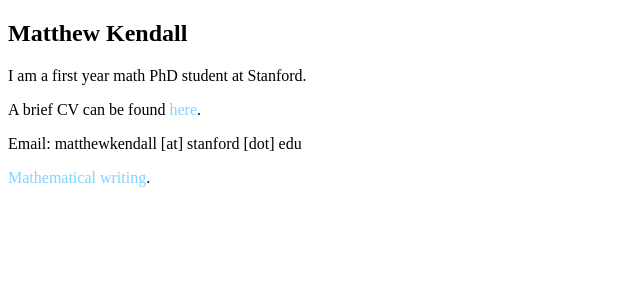
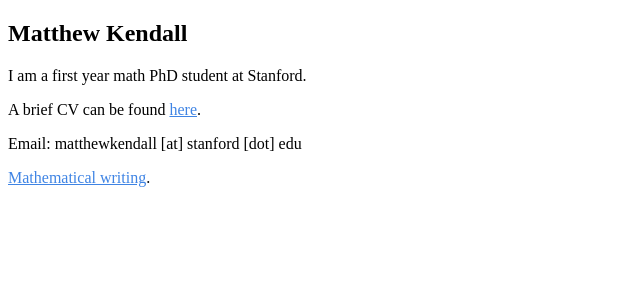
Before and after one commit to matthewkendall/matthewkendall.github.io, a Jekyll site: the page built from index.md, in a window 1280 px wide. Shown: the top 300 px of the page, without its empty margins (0-640 px from the left). Built offline with Jekyll 4.4.1, drawn with Linux system fonts in a browser that asks for light colours; our own code applies the rules of GitHub Pages for plain Markdown files.

Commit message:
Update style.scss

```diff
--- a/assets/css/style.scss
+++ b/assets/css/style.scss
@@ -27,8 +27,8 @@ body {
 
 /* Change the default link color */
 a {
-  color: #80d4ff; /* Normal link color */
-  text-decoration: none; /* Removes the underline */
+  color: #3f84e4; /* Normal link color */
+  // text-decoration: none; /* Removes the underline */
 }
 
 // /* Change the link color when hovered over */
```
